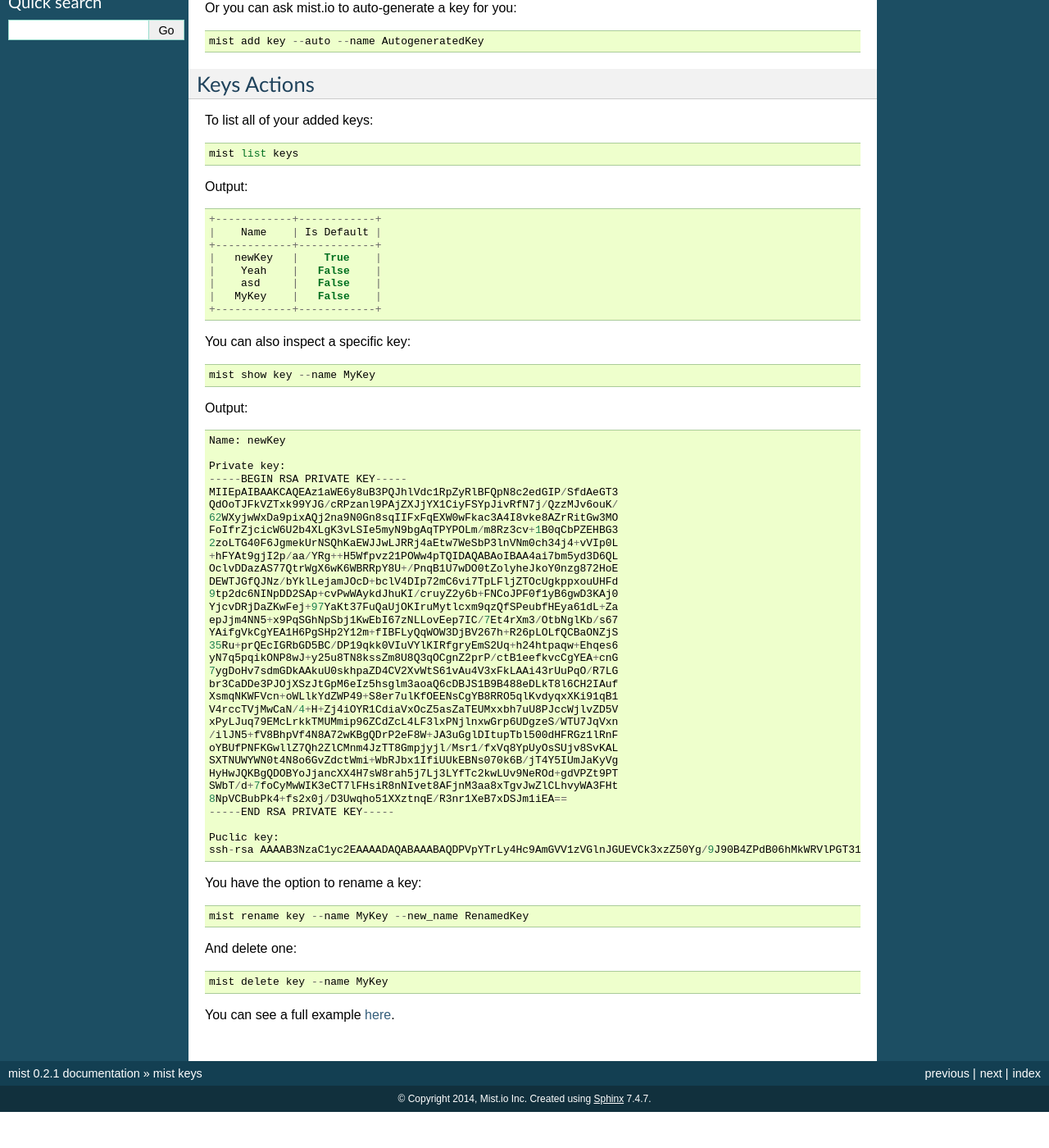
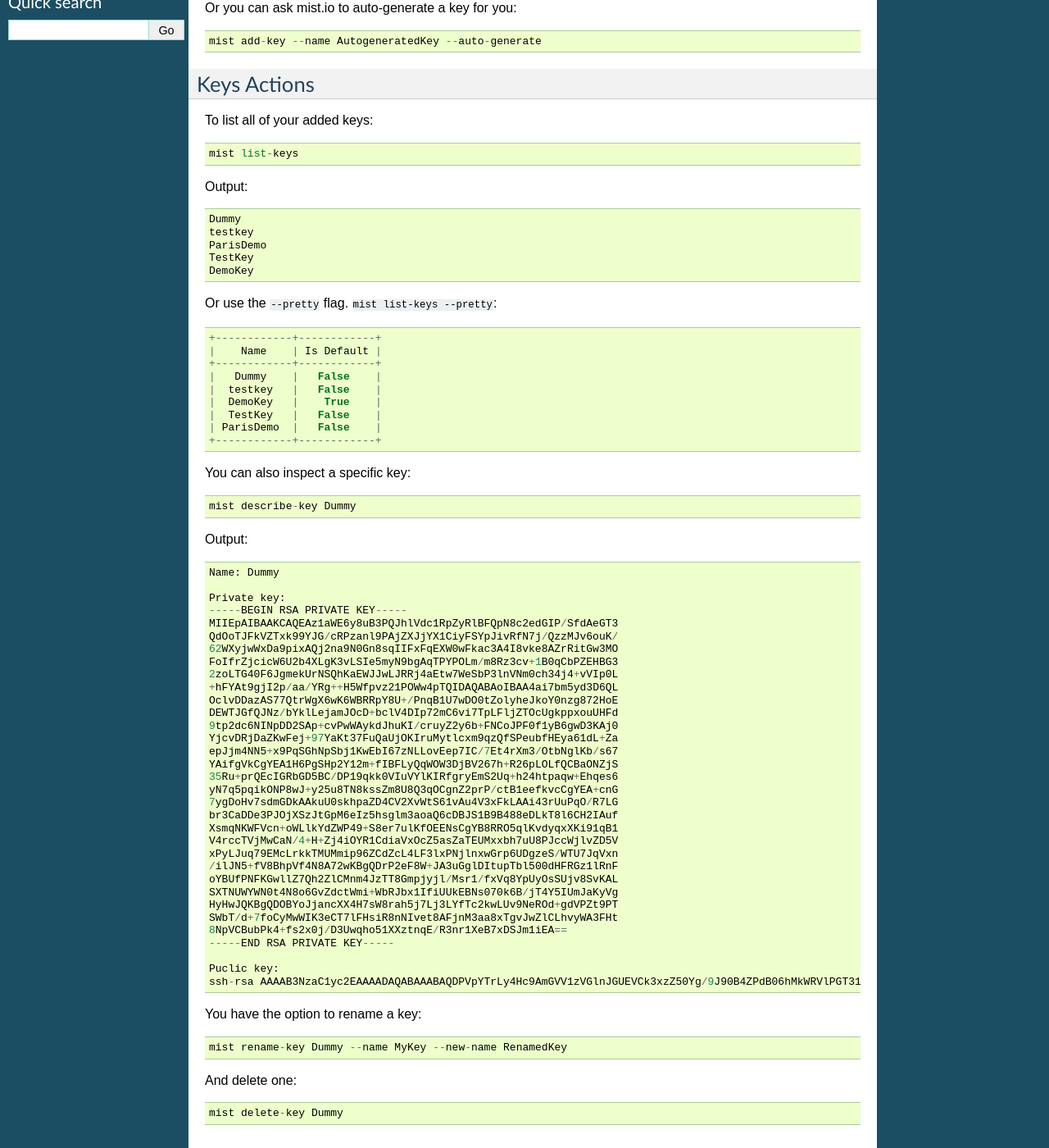
Before and after one commit to mistio/mist.client, a Sphinx documentation site: the page built from docs/source/cmd/cmd_key.rst, in a window 1280 px wide and 1400 px high, scrolled down 308 px. Shown: the whole window at 82% size. Built offline with Sphinx 7.4.7, drawn with Linux system fonts in a browser that asks for light colours; before the commit the page ends 1664 px from its top, so only the background shows below that.

Commit message:
Update mist keys actions documentation

```diff
--- a/docs/source/cmd/cmd_backend.rst
+++ b/docs/source/cmd/cmd_backend.rst
@@ -147,7 +147,7 @@
     openstackdfe.mist.io                     XMdRN2u3NVASMm14BuHo4HJnS15              bare_metal                     online
 
 
-.. Note:: You can use the ``--pretty`` flag. ``mist list-backends --pretty will return:
+.. Note:: You can use the ``--pretty`` flag. ``mist list-backends --pretty`` will return:
 
 ::
 
--- a/docs/source/cmd/cmd_key.rst
+++ b/docs/source/cmd/cmd_key.rst
@@ -8,36 +8,45 @@
 =============
 You can use one of your existing keys and upload it to mist.io for further usage::
 
-    mist add key --name MyKey --key /home/user/.ssh/mist_key
+    mist add-key --name MyKey --key-path /home/user/.ssh/mist_key
 
 Or you can ask mist.io to auto-generate a key for you::
 
-    mist add key --auto --name AutogeneratedKey
+    mist add-key --name AutogeneratedKey --auto-generate
 
 Keys Actions
 ============
 To list all of your added keys::
 
-    mist list keys
+    mist list-keys
 
 Output::
+
+    Dummy
+    testkey
+    ParisDemo
+    TestKey
+    DemoKey
+
+Or use the ``--pretty`` flag. ``mist list-keys --pretty``::
 
     +------------+------------+
     |    Name    | Is Default |
     +------------+------------+
-    |   newKey   |    True    |
-    |    Yeah    |   False    |
-    |    asd     |   False    |
-    |   MyKey    |   False    |
+    |   Dummy    |   False    |
+    |  testkey   |   False    |
+    |  DemoKey   |    True    |
+    |  TestKey   |   False    |
+    | ParisDemo  |   False    |
     +------------+------------+
 
 You can also inspect a specific key::
 
-    mist show key --name MyKey
+    mist describe-key Dummy
 
 Output::
 
-    Name: newKey
+    Name: Dummy
 
     Private key:
     -----BEGIN RSA PRIVATE KEY-----
@@ -73,13 +82,8 @@
 
 You have the option to rename a key::
 
-    mist rename key --name MyKey --new_name RenamedKey
+    mist rename-key Dummy --name MyKey --new-name RenamedKey
 
 And delete one::
 
-    mist delete key --name MyKey
-
-
-You can see a full example `here`_.
-
-.. _here: http://asciinema.org/a/11884
+    mist delete-key Dummy
```
